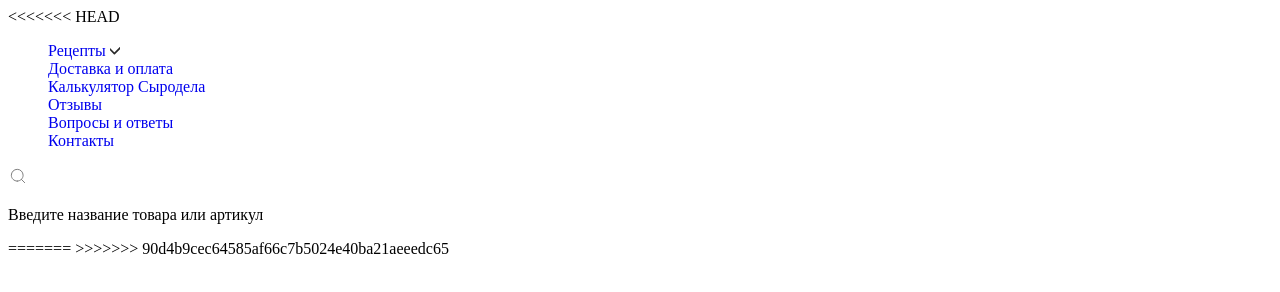
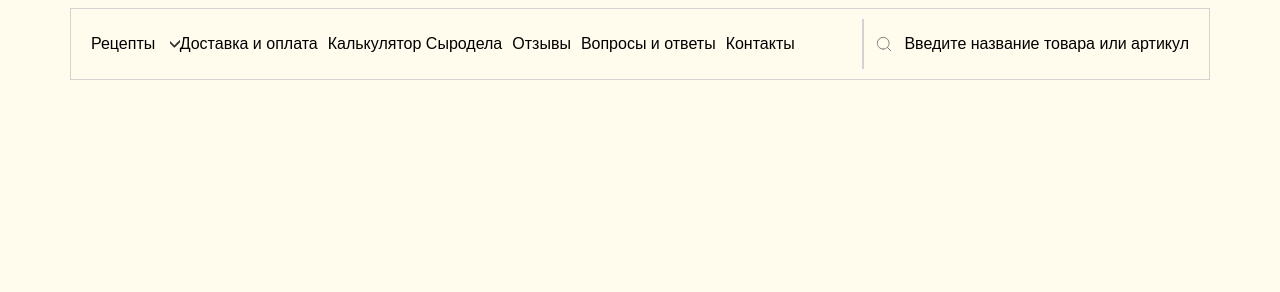
Before and after one commit to Akhrorbek2023/cheese, a plain HTML site: page index.html in a window 1280 px wide. Drawn offline with Linux system fonts and the light colour scheme.

Commit message:
all-botom

```diff
--- a/index.html
+++ b/index.html
@@ -8,12 +8,13 @@
     <title>Document</title>
 </head>
 <body>
-<<<<<<< HEAD
     <section class="section__bottom">
-        <nav>
+        <div class="container">
+            <div class="bottom__holder">
+                <nav class="bottom__navbar">
                     <ul class="bottom__list">
                         <li class="bottom__item">
-                    <a class="bottom__link" href="#">Рецепты <a href="#"><img src="./image/Vector.svg" alt="Vector image" width="10" height="10"></a></a>
+                            <a class="bottom__link" href="#">Рецепты <a href="#"><img src="./image/Vector.svg" alt="Vector image" width="10" height="10"></a> </a>
                         </li>
                         <li class="bottom__item">
                             <a class="bottom__link" href="#">Доставка и оплата</a>
@@ -33,12 +34,13 @@
                     </ul>
                 </nav>
                 <div class="bottom__search">
-            <img src="./image/search-loupe 2.svg" alt="Search" width="20" height="20">
+                    <img class="bottom__img" src="./image/search-loupe 2.svg" alt="Search" width="20" height="20">
                     <p>Введите название товара или артикул</p>
                 </div>
+            </div>
+        </div>
     </section>
-=======
 
->>>>>>> 90d4b9cec64585af66c7b5024e40ba21aeeedc65
+
 </body>
 </html>
--- a/style.css
+++ b/style.css
@@ -9,15 +9,36 @@ img {
 }
 ul {
     list-style: none;
+    margin: 0;
+    padding: 0;
 }
 a {
     text-decoration: none;
+    margin: 0;
+    padding: 0
 }
-<<<<<<< HEAD
-
-.section__bottom {
+body {
+    background-color: #FFFBED;
+}
+.bottom__holder {
+    border: 1px solid lightgray;
+    padding: 10px 20px;
+    font-family: Arial, Helvetica, sans-serif;
+}
+.bottom__holder, .bottom__list, .bottom__search{
     display: flex;
     justify-content: space-between;
+    align-items: center;
 }
-=======
->>>>>>> 90d4b9cec64585af66c7b5024e40ba21aeeedc65
+.bottom__link, .bottom__img {
+   margin-right: 10px;
+}
+.bottom__link {
+    color: #000;
+}
+.bottom__img {
+    margin-left: 10px;
+}
+.bottom__search {
+    border-left: 2px solid lightgray;
+}
```
Lines whose indentation alone changed are shown as unchanged.
